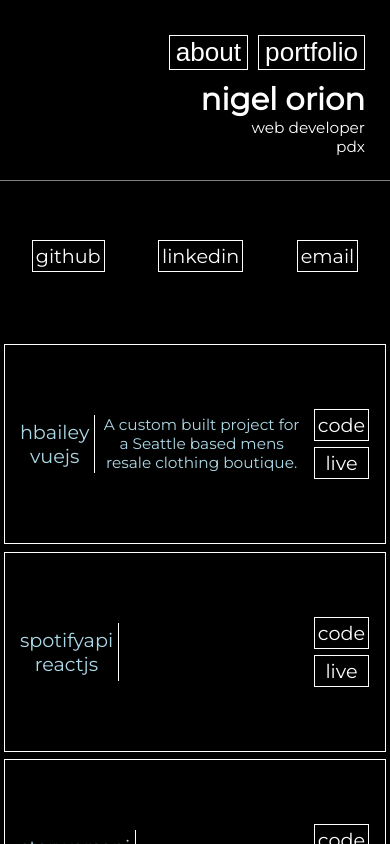
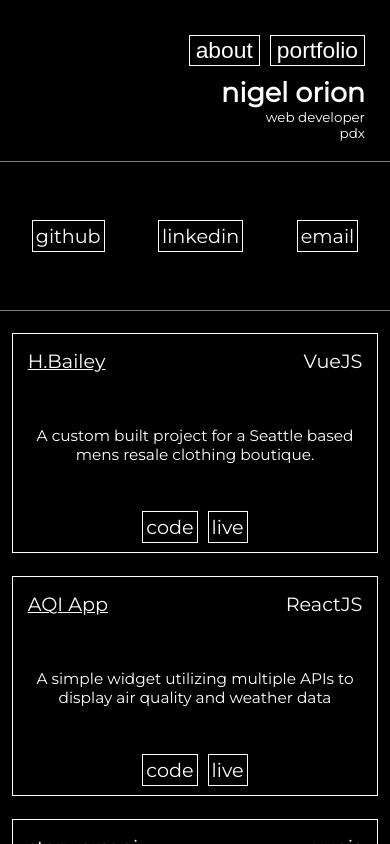
Before and after one commit to nigelorion/portfolio-final, a Vue app: page / in a window 390 px wide. Both pictures are taken after a click on the button "portfolio". Shown: the top 844 px of the page. Built offline with nearby package versions, Linux system fonts and the light colour scheme.

Commit message:
portfolio layout changes

```diff
--- a/src/App.vue
+++ b/src/App.vue
@@ -9,7 +9,7 @@
     </div>
     <div class="center sections">
       <transition name="slide-fade" mode="out-in">
-        <Portfolio v-if="portfolioState"/>
+        <Portfolio v-on:portfolioLink="portfolioToggle()" v-if="portfolioState"/>
         <About v-if="aboutState"/>
       </transition>
     </div>
@@ -73,14 +73,14 @@ body {
   justify-content: space-around;
   align-items: center;
   padding: 5%;
-  @media(max-width: 952px) {
+  @media(max-width: 900px) {
     height: auto;
     justify-content: center;
     align-items: center;
     padding: 0;
     font-size: 1.2em;
   }
-  @media(max-width: 952px) {
+  @media(max-width: 900px) {
     justify-content: flex-start;
     flex-direction: column;
   }
@@ -111,13 +111,14 @@ button {
   margin: 10px;
   min-width: 200px;
   min-height: 150px;
-  @media(max-width: 952px) {
+  @media(max-width: 900px) {
     width: 100%;
     order: 2;
     display: flex;
     justify-content: space-around;
     align-items: center;
     border-left: none;
+    border-bottom: solid 1px grey;
   }
   a {
     color: inherit;
@@ -125,7 +126,7 @@ button {
     transition: all 400ms;
     display: block;
     padding: 3px;
-    @media(max-width: 952px) {
+    @media(max-width: 900px) {
       border: solid white 1px;
       margin: 3px;
     }
@@ -147,19 +148,18 @@ button {
   border-right: solid 1px grey;
   padding: 5px;
   min-width: 200px;
-  min-height: 150px;
+  height: 150px;
   margin: 10px;
-  @media (max-width: 952px) {
+  @media (max-width: 900px) {
     width: 100%;
-    font-size: .8em;
-    min-width: none;
+    font-size: .7em;
     padding: 25px 25px 0 0;
     border: none;
   }
 }
 .center {
   max-width: 600px;
-  @media(max-width: 952px) {
+  @media(max-width: 900px) {
     width: 100%;
     order: 3;
   }
--- a/src/components/About.vue
+++ b/src/components/About.vue
@@ -1,9 +1,13 @@
 <template>
   <div class="main">
-    <div class="projects">
-      <div v-if="overlayState" class="aboutOverlay">
-        <p v-on:click="overlayState = !overlayState">Nigel Orion is a freelancer living and working in the PNW. He is primarily a coder and web developer with a side hustle in buying and selling. Nigel’s work is well tailored and bespoke, always high quality, with an edge of irony and fun.</p>
-      </div>
+    <div v-if="overlayState" class="aboutOverlay">
+
+      <p>Nigel Orion is a freelancer living and working in the PNW. He is primarily a coder and web developer with a side hustle in buying and selling. His love for digging into all things mechanical lends well to his passion for programming. Nigel’s <button v-on:click="$emit('portfolioLink')">work</button> is well tailored and bespoke, always high quality, with an edge of irony and fun.</p>
+      <p>Proficent with: HTML, CSS, SCSS, Javascript, VueJS, ReactJS, Angular2, Git, Linux</p>
+
+    </div>
+    <div v-if="!overlayState" class="projects">
+
       <div class="projectWrapper one">
         <button class="bioBtn" v-on:click="overlayState = !overlayState">bio</button>
       </div>
@@ -38,6 +42,11 @@ export default {
     return {
       overlayState: false
 
+    }
+  },
+  methods: {
+    emitter() {
+      this.$emit('portfolioLink')
     }
   }
 }
@@ -98,15 +107,12 @@ export default {
    }
  }
 img {
-  position: absolute;
-  width: 100%;
-  height: 100%;
+  height: 200px;
+  width: 200px;
+
   filter: grayscale(100%);
   object-fit: cover;
   opacity: .8;
-  &:hover {
-    opacity: .2;
-  }
 }
 .one, .three {
   background: linear-gradient(313deg, #a6bd5a, #24b1b6);
@@ -137,17 +143,26 @@ img {
   }
 }
 .aboutOverlay {
-  position: absolute;
-  height: 100%;
-  width: 100%;
+  width: 500px;
   padding: 5%;
   border: solid white 1px;
-  background-color: black;
-  z-index: 99;
   display: flex;
-  justify-content: center;
+  justify-content: flex-end;
   align-items: center;
+  flex-direction: column;
+  background-color: white;
+  color: black;
+  @media(max-width: 1000px) {
+    border: none;
+    width: 100%;
+  }
+  p {
+    background-color: rgba(255, 255, 255, 0.8);
+    margin: 10px;
+    padding: 10px;
+  }
 }
+
 @-webkit-keyframes AnimationName {
     0%{background-position:0% 38%}
     50%{background-position:100% 63%}
--- a/src/components/Portfolio.vue
+++ b/src/components/Portfolio.vue
@@ -3,31 +3,34 @@
     <div class="projects">
       <div class="projectWrapper hbailey">
         <div class="show">
-          <p>hbailey</p>
-          <p>vuejs</p>
+          <a class="projectName" target="_blank" href="http://hbailey.boutique">H.Bailey</a>
+          <p>VueJS</p>
         </div>
         <div>
           <p class="aboutProject">A custom built project for a Seattle based mens resale clothing boutique. </p>
         </div>
         <div class="hidden">
-          <a target="_blank" href="https://github.com/nigelorion/hbailey">code</a>
-          <a target="_blank" href="http://hbailey.boutique">live</a>
+          <a class="hiddenLinks" target="_blank" href="https://github.com/nigelorion/hbailey">code</a>
+          <a class="hiddenLinks" target="_blank" href="http://hbailey.boutique">live</a>
         </div>
 
       </div>
       <div class="projectWrapper">
         <div class="show">
-          <p>spotifyapi</p>
-          <p>reactjs</p>
+          <a class="projectName" target="_blank" href="https://current-aqi.herokuapp.com">AQI App</a>
+          <p>ReactJS</p>
+        </div>
+        <div>
+          <p class="aboutProject">A simple widget utilizing multiple APIs to display air quality and weather data</p>
         </div>
         <div class="hidden">
-          <a target="_blank" href="https://github.com/nigelorion/hbailey">code</a>
-          <a target="_blank" href="http://hbailey.boutique">live</a>
+          <a class="hiddenLinks" target="_blank" href="https://github.com/nigelorion/air-quality-app">code</a>
+          <a class="hiddenLinks" target="_blank" href="https://current-aqi.herokuapp.com">live</a>
         </div>
       </div>
       <div class="projectWrapper">
         <div class="show">
-          <p>starwarsapi</p>
+          <p class="projectName">starwarsapi</p>
           <p>vuejs</p>
         </div>
         <div class="hidden">
@@ -37,7 +40,7 @@
       </div>
       <div class="projectWrapper">
         <div class="show">
-          <p>movie-list</p>
+          <p class="projectName">movie-list</p>
           <p>reactjs</p>
         </div>
         <div class="hidden">
@@ -65,62 +68,53 @@ export default {
 .projects {
   display: flex;
   flex-wrap: wrap;
-  max-width: 500px;
-  @media(max-width:700px) {
+  justify-content: center;
+  align-items: center;
+  justify-content: center;
+  width: 500px;
+  @media(max-width:900px) {
     width: 100%;
   }
-  justify-content: center;
   .projectWrapper {
-    // min-width: 200px;
-    // min-height: 200px;
-    height: 200px;
-    width: 200px;
+    width: 100%;
+    height: 220px;
     display: flex;
     align-items: center;
     flex-direction: column;
     border: solid 1px white;
-    color: lightblue;
-    margin: 1%;
+    color: white;
+    margin: 3%;
     justify-content: space-between;
     padding: 10px;
     text-align: center;
-    @media(max-width:700px) {
-      width: 100%;
-      height: 200px;
-      flex-direction: row;
+    @media(min-width:900px) {
+      width: 240px;
+      height: 240px;
+      margin: 1%;
     }
     .hidden {
-      opacity: 0;
       transition: 500ms;
-      border-left: solid 1px white;
-      border-top: solid 1px white;
       padding: 3px;
-      &:hover {
-        // padding: 10px;
-      }
-      @media(max-width: 700px) {
-        opacity: 1;
-        border: none;
+      display: inline-block;
+      @media(min-width: 900px){
+        opacity: 0;
       }
     }
-    a {
+    .hiddenLinks {
       color: white;
       text-decoration: none;
       transition: all 400ms;
+      opacity: 1;
+      border: solid white 1px;
+      margin: 5px;
+      padding: 3px;
       &:hover {
         color: grey;
         background-color: white;
       }
-      @media(max-width: 700px) {
-        opacity: 1;
-        border: solid white 1px;
-        margin: 3px;
-        padding: 3px;
-      }
     }
     &:hover {
       background: linear-gradient(313deg, #7fe7f6, #d27778);
-      border: none;
       background-size: 400% 400%;
       -webkit-animation: AnimationName 4s ease infinite;
       -moz-animation: AnimationName 4s ease infinite;
@@ -161,11 +155,16 @@ img {
   margin: 5px;
 }
 .show {
-  border-bottom: solid white 1px;
   padding: 5px;
-  @media(max-width: 700px) {
-    border-bottom: none;
-    border-right: solid white 1px;
-  }
+  width: 100%;
+  display: flex;
+  flex-direction: row;
+  justify-content: space-between;
+
+}
+
+.projectName {
+  color: white;
+
 }
 </style>
```
Also changed, not shown: 9 other files (tests, documents, lock files or other folders).
